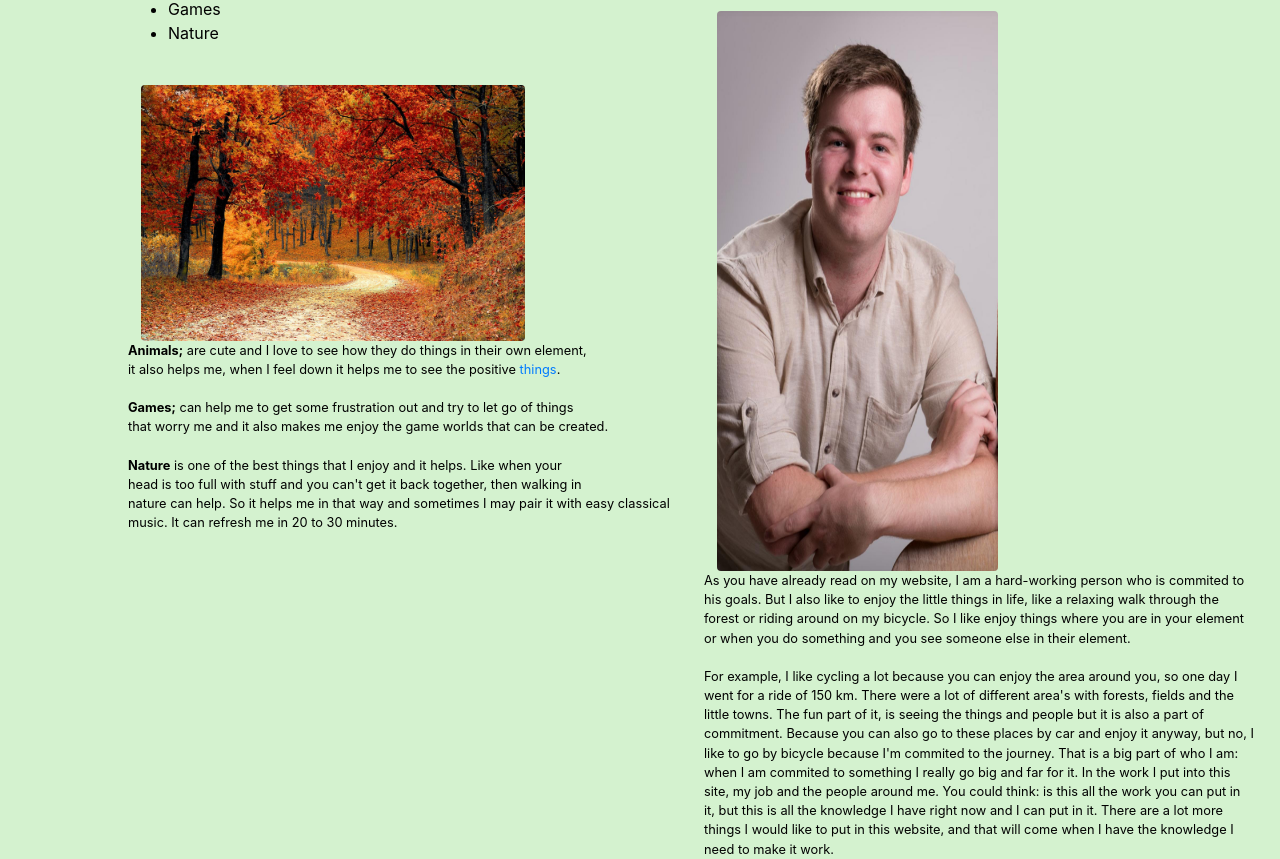
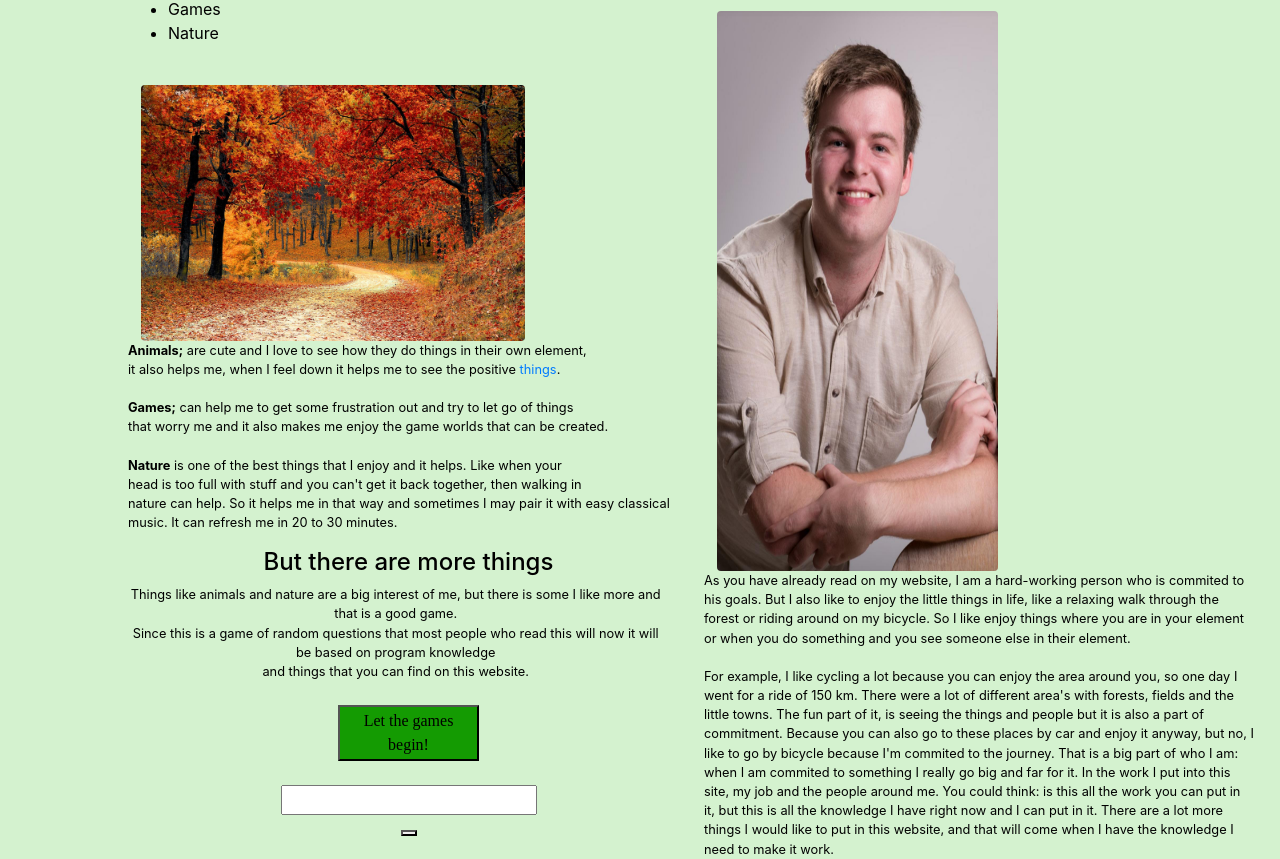
Before and after one commit to Thbroersma/Thbroersma.github.io, a PHP site: page /over.html in a window 1280 px wide. Shown: the part 285-1144 px from the top of the page. Run offline with PHP 8.4, Linux system fonts and the light colour scheme.

Commit message:
Met het opslaan nu

```diff
--- a/css/over.css
+++ b/css/over.css
@@ -5,7 +5,18 @@ body {
 	background-color: #D4F2CF;
 	color: black;
 }
-
+.game {
+	text-align: center;
+}
+.gameButton {
+	width: 25%;
+	height: 7vh;
+	background-color: rgb(20, 155, 2);
+	color: black;
+	font-family: bold;
+	margin-top: 1vh;
+	margin-bottom: 1vh;
+}
 * {
 	box-sizing: border-box;
 	margin:0;
--- a/over.html
+++ b/over.html
@@ -58,6 +58,29 @@
 		nature can help. So it helps me in that way and sometimes I may pair it with easy classical <br>
 		music. It can refresh me in 20 to 30 minutes.
 	</p>
+	<div class="row">
+		<div class="col-12">
+			<div class="game">
+				<h4>But there are more things</h4>
+				<p>
+					Things like animals and nature are a big interest of me, but there is some I like more and that is a good game. <br>
+					Since this is a game of random questions that most people who read this will now it will be based on program knowledge <br>
+					and things that you can find on this website.
+				</p>
+				<button class="gameButton">
+					Let the games begin!
+				</button>
+				<p class="gamePlay">
+
+				</p>
+				<input type="text" class="answers"><br>
+				<button class="gameCheck">
+
+				</button>
+			</div>
+
+		</div>
+	</div>
 	</main>
 
 	<section>
```
